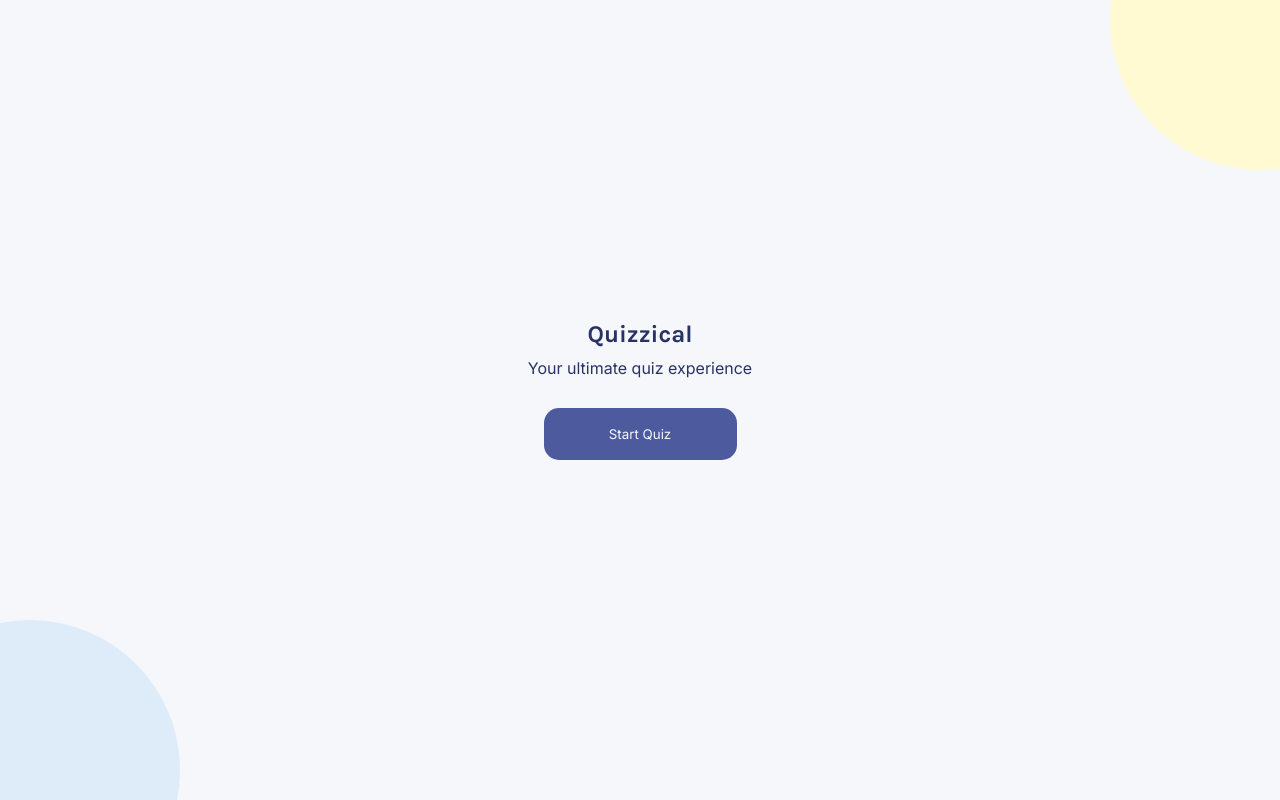
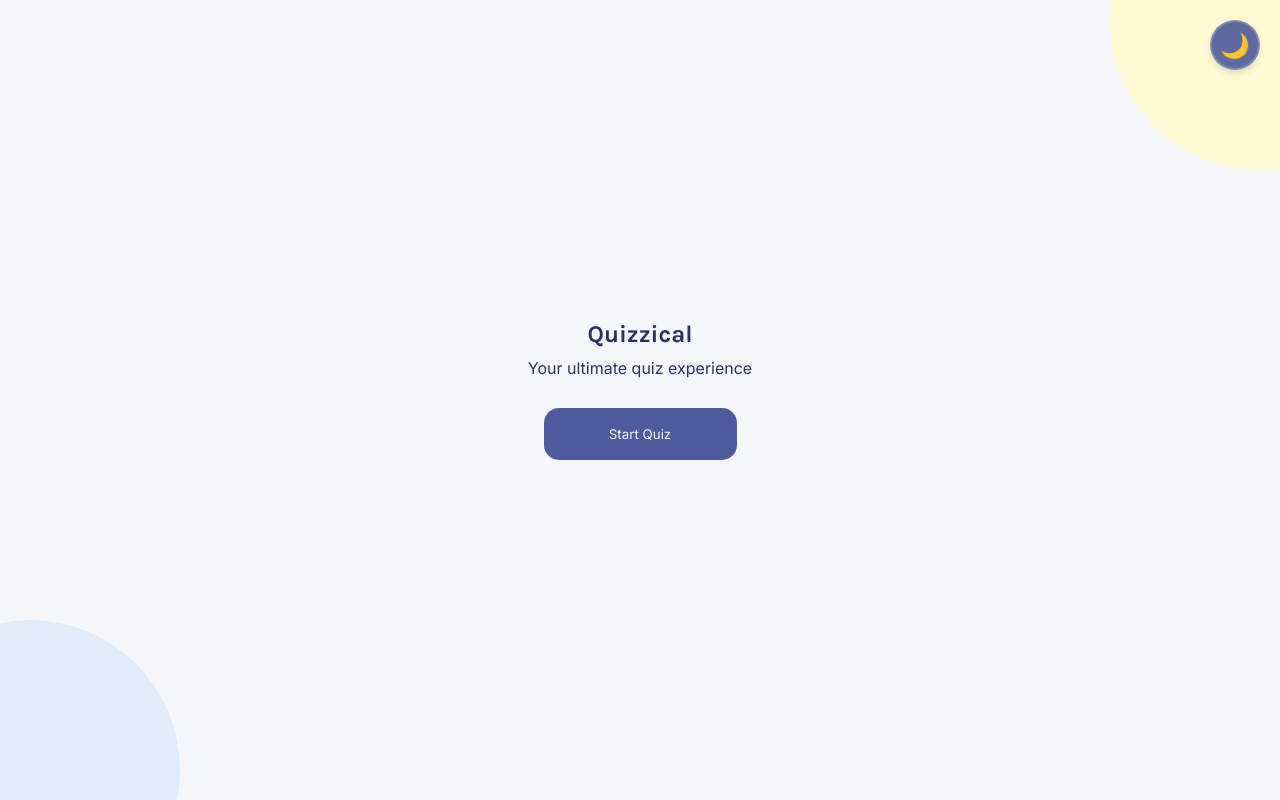
Before and after one commit to TanishaKothari/Quizzical, a React (Vite) app: page / in a window 1280 px wide. Built offline with nearby package versions, Linux system fonts and the light colour scheme.

Commit message:
Add dark mode

```diff
--- a/src/App.css
+++ b/src/App.css
@@ -47,6 +47,20 @@ body::after {
     background-color: #DEEBF8;
     border-radius: 50%;
     z-index: -1;
+}
+
+/* Body dark mode styles */
+body.dark-mode {
+    background-color: #1a1a2e;
+    color: #eaeaea;
+}
+
+body.dark-mode::before {
+    background-color: #2a2a40; /* Darker yellow blob */
+}
+
+body.dark-mode::after {
+    background-color: #252540; /* Darker blue blob */
 }
 
 /* Visually hidden but accessible to screen readers */
@@ -115,6 +129,50 @@ select:focus-visible {
     border-radius: 10px;
     height: 40px;
     width: 120px;
+}
+
+.theme-toggle-btn {
+    position: fixed;
+    top: 20px;
+    right: 20px;
+    width: 50px;
+    height: 50px;
+    border-radius: 50%;
+    background-color: rgba(77, 91, 158, 0.9);
+    color: #F5F7FB;
+    font-size: 24px;
+    display: flex;
+    align-items: center;
+    justify-content: center;
+    border: 2px solid rgba(255, 255, 255, 0.2);
+    cursor: pointer;
+    z-index: 1000;
+    transition: all 0.3s ease;
+    box-shadow: 0 4px 6px rgba(0, 0, 0, 0.1);
+}
+
+.theme-toggle:hover {
+    transform: scale(1.1);
+    background-color: rgba(77, 91, 158, 1);
+}
+
+body.dark-mode .theme-toggle {
+    background-color: rgba(108, 99, 255, 0.9);
+    border-color: rgba(255, 255, 255, 0.3);
+}
+
+body.dark-mode .theme-toggle:hover {
+    background-color: rgba(108, 99, 255, 1);
+}
+
+/* Dark mode buttons */
+body.dark-mode button {
+    background-color: #6c63ff;
+    color: #ffffff;
+}
+
+body.dark-mode button:hover {
+    background-color: #5848d9;
 }
 
 .loading-container {
@@ -188,6 +246,32 @@ select:focus-visible {
     background-color: #3d4a7e;
 }
 
+/* Dark mode styles for settings */
+body.dark-mode .settings-container {
+    background-color: #16213e;
+    color: #eaeaea;
+}
+
+body.dark-mode .settings-container h2 {
+    color: #eaeaea;
+}
+
+body.dark-mode .setting-item label {
+    color: #eaeaea;
+}
+
+body.dark-mode .setting-item input[type="number"],
+body.dark-mode .setting-item select {
+    background-color: #1a1a2e;
+    color: #eaeaea;
+    border-color: #6c63ff;
+}
+
+body.dark-mode .setting-item input[type="number"]:focus,
+body.dark-mode .setting-item select {
+    background-color: #252540;
+}
+
 /* Error Banner Styles */
 .error-banner {
     position: relative;
@@ -249,6 +333,16 @@ select:focus-visible {
     outline-offset: 2px;
 }
 
+/* Dark mode styles for error banner */
+body.dark-mode .error-banner {
+    background-color: #3d1f1f;
+    border-color: #f44336;
+}
+
+body.dark-mode .error-message {
+    color: #ff6b6b;
+}
+
 /* Question Styles */
 .question-block {
     margin-bottom: 20px;
@@ -292,6 +386,13 @@ input[type="radio"]:focus-visible + label {
     cursor: pointer;
 }
 
+/* Dark mode focus states */
+body.dark-mode button:focus-visible,
+body.dark-mode input:focus-visible,
+body.dark-mode select:focus-visible {
+    outline-color: #6c63ff;
+}
+
 .answers-container label, .unselected-answer, .correct-answer, .wrong-answer {
     height: 30px;
     width: auto;
@@ -318,6 +419,34 @@ input[type="radio"]:checked + label {
     background-color: #F8BCBC;
 }
 
+/* Dark mode answers */
+body.dark-mode .answers-container label,
+body.dark-mode .unselected-answer,
+body.dark-mode .correct-answer,
+body.dark-mode .wrong-answer {
+    background-color: #252540;
+    border-color: #6c63ff;
+    color: #eaeaea;
+}
+
+body.dark-mode .answers-container label:hover {
+    background-color: #3a3a5c;
+}
+
+body.dark-mode input[type="radio"]:checked + label {
+    background-color: #6c63ff;
+}
+
+body.dark-mode .correct-answer {
+    background-color: #2d5f3f;
+    border-color: #4caf50;
+}
+
+body.dark-mode .wrong-answer {
+    background-color: #5f2d2d;
+    border-color: #f44336;
+}
+
 .score-replay {
     display: flex;
     justify-content: center;
@@ -327,6 +456,14 @@ input[type="radio"]:checked + label {
 }
 
 @media (max-width: 600px) {
+    .theme-toggle {
+        top: 10px;
+        right: 10px;
+        width: 45px;
+        height: 45px;
+        font-size: 20px;
+    }
+
     .settings-container {
         padding: 20px;
     }
--- a/src/App.jsx
+++ b/src/App.jsx
@@ -5,6 +5,7 @@ import Home from './components/Home'
 import Settings from './components/Settings'
 import Questions from './components/Questions'
 import Answers from './components/Answers'
+import ThemeToggle from './components/ThemeToggle'
 
 function App() {
   const [scene, setScene] = useState('home')
@@ -124,6 +125,7 @@ function App() {
 
   return (
     <>
+      <ThemeToggle />
       <main role="main">{renderScene()}</main>
       <Analytics />
     </>
--- /dev/null
+++ b/src/components/ThemeToggle.jsx
@@ -0,0 +1,17 @@
+import { useContext } from "react"
+import { ThemeContext } from "../contexts/ThemeContext.jsx"
+
+export default function ThemeToggle() {
+    const { theme, toggleTheme } = useContext(ThemeContext);
+
+    return (
+        <button
+            type="button"
+            onClick={toggleTheme}
+            aria-label={`Switch to ${theme === 'light' ? 'dark' : 'light'} mode`}
+            className="theme-toggle-btn"
+        >
+            {theme === 'light' ? '🌙' : '☀️'}
+        </button>
+    )
+}
--- /dev/null
+++ b/src/contexts/ThemeContext.jsx
@@ -0,0 +1,23 @@
+import { createContext, useState, useEffect } from "react";
+
+const ThemeContext = createContext()
+
+export default function ThemeProvider({ children }) {
+    const [theme, setTheme] = useState('light');
+
+    useEffect(() => {
+        document.body.classList.toggle('dark-mode', theme === 'dark');
+    }, [theme]);
+
+    function toggleTheme() {
+        setTheme((prevTheme) => (prevTheme === 'light' ? 'dark' : 'light'));
+    }
+
+    return (
+        <ThemeContext.Provider value={{ theme, toggleTheme }}>
+            {children}
+        </ThemeContext.Provider>
+    );
+}
+
+export { ThemeContext };
--- a/src/main.jsx
+++ b/src/main.jsx
@@ -1,9 +1,12 @@
 import { StrictMode } from 'react'
 import { createRoot } from 'react-dom/client'
+import ThemeProvider from './contexts/ThemeContext.jsx'
 import App from './App.jsx'
 
 createRoot(document.getElementById('root')).render(
   <StrictMode>
-    <App />
+    <ThemeProvider>
+      <App />
+    </ThemeProvider>
   </StrictMode>,
 )
```
Also changed, not shown: 1 other file (tests, documents, lock files or other folders).
